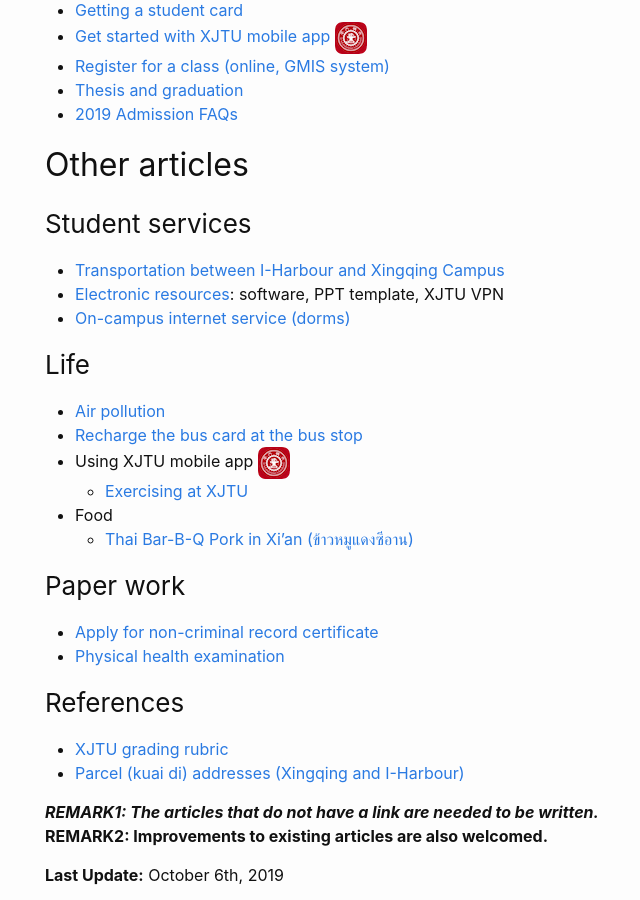
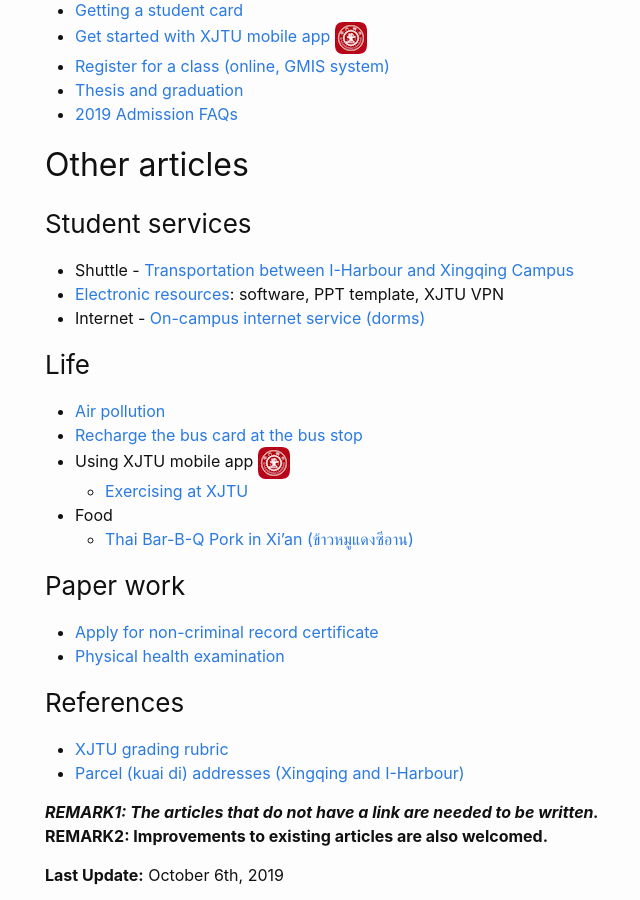
Before and after one commit to xjtu-wiki/xjtu-wiki.github.io, a Jekyll site: the page built from the-index.md, in a window 1280 px wide and 900 px high, scrolled down 325 px. Shown: the whole window, without its empty margins (225-865 px from the left). Built offline with Jekyll 4.4.1, drawn with Linux system fonts in a browser that asks for light colours; comment, search, counter and statistics services are not loaded.

Commit message:
Update index page

```diff
--- a/the-index.md
+++ b/the-index.md
@@ -16,9 +16,9 @@
 
 ## Other articles
 ### Student services
-* [Transportation between I-Harbour and Xingqing Campus](/guidelines/transport-iharbour-xingqing)
+* Shuttle - [Transportation between I-Harbour and Xingqing Campus](/guidelines/transport-iharbour-xingqing)
 * [Electronic resources](/guidelines/electronic-resources): software, PPT template, XJTU VPN
-* [On-campus internet service (dorms)](/guidelines/campus-internet-service)
+* Internet - [On-campus internet service (dorms)](/guidelines/campus-internet-service)
 
 ### Life
 - [Air pollution](/guidelines/air-pollution/)
```
